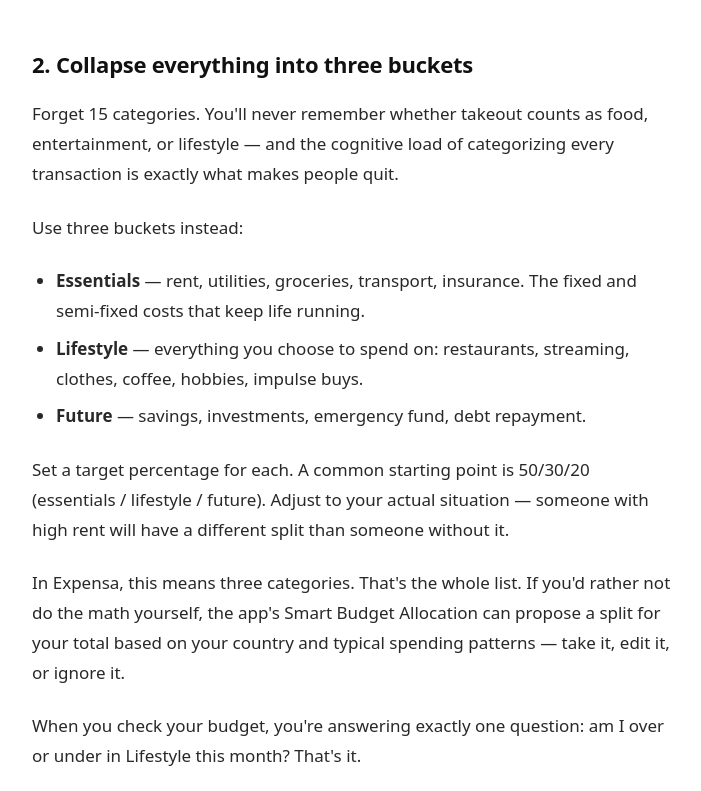
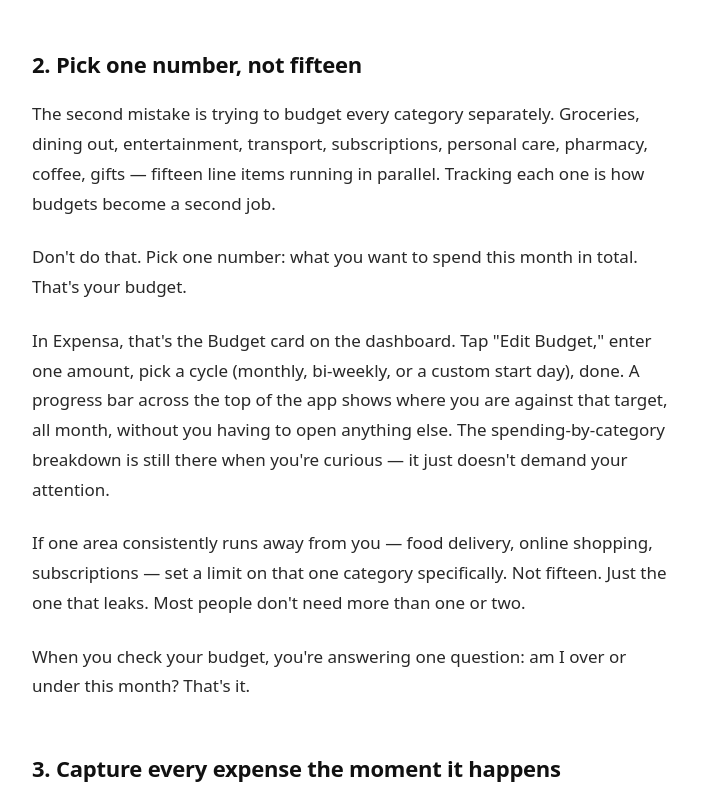
Before and after one commit to saintsereda/expensa, an Astro site in the folder blog/: page /blog/how-to-actually-stick-to-a-budget/ in a window 1280 px wide. Shown: the part 1241-2032 px from the top of the page, without its empty margins (286-987 px from the left). Built offline with nearby package versions, Linux system fonts and the light colour scheme; Astro itself is replaced by a stand-in of ours.

Commit message:
content(blog): replace 50/30/20 bucket framing with one-budget model
The Essentials/Lifestyle/Future bucket system and 50/30/20 rule
weren't anything Expensa actually implements. The app has one total
spending budget (free) and optional per-category limits for specific
leaks — so the post now teaches that model directly.

- Section 2 rewritten around "pick one number" and the dashboard
  Budget card flow; category limits presented as a targeted fix for
  one runaway area, not a whole bucket system.
- Section 4 Sunday check now reads "total spending vs. monthly
  target" instead of "Lifestyle spending vs. target."
- Summary step 2 updated to match.

Co-Authored-By: Claude Opus 4.7 (1M context) <noreply@anthropic.com>

```diff
--- a/blog/src/content/posts/how-to-actually-stick-to-a-budget.mdx
+++ b/blog/src/content/posts/how-to-actually-stick-to-a-budget.mdx
@@ -24,21 +24,17 @@ If doing that by hand sounds like homework, it is. Expensa lets you import a CSV
 
 Working from truth instead of aspiration changes everything. Your budget becomes a reflection of your life, not a punishment for it. And when you adjust spending, you're adjusting from a real number rather than a number you invented.
 
-## 2. Collapse everything into three buckets
+## 2. Pick one number, not fifteen
 
-Forget 15 categories. You'll never remember whether takeout counts as food, entertainment, or lifestyle — and the cognitive load of categorizing every transaction is exactly what makes people quit.
+The second mistake is trying to budget every category separately. Groceries, dining out, entertainment, transport, subscriptions, personal care, pharmacy, coffee, gifts — fifteen line items running in parallel. Tracking each one is how budgets become a second job.
 
-Use three buckets instead:
+Don't do that. Pick one number: what you want to spend this month in total. That's your budget.
 
-- **Essentials** — rent, utilities, groceries, transport, insurance. The fixed and semi-fixed costs that keep life running.
-- **Lifestyle** — everything you choose to spend on: restaurants, streaming, clothes, coffee, hobbies, impulse buys.
-- **Future** — savings, investments, emergency fund, debt repayment.
+In Expensa, that's the Budget card on the dashboard. Tap "Edit Budget," enter one amount, pick a cycle (monthly, bi-weekly, or a custom start day), done. A progress bar across the top of the app shows where you are against that target, all month, without you having to open anything else. The spending-by-category breakdown is still there when you're curious — it just doesn't demand your attention.
 
-Set a target percentage for each. A common starting point is 50/30/20 (essentials / lifestyle / future). Adjust to your actual situation — someone with high rent will have a different split than someone without it.
+If one area consistently runs away from you — food delivery, online shopping, subscriptions — set a limit on that one category specifically. Not fifteen. Just the one that leaks. Most people don't need more than one or two.
 
-In Expensa, this means three categories. That's the whole list. If you'd rather not do the math yourself, the app's Smart Budget Allocation can propose a split for your total based on your country and typical spending patterns — take it, edit it, or ignore it.
-
-When you check your budget, you're answering exactly one question: am I over or under in Lifestyle this month? That's it.
+When you check your budget, you're answering one question: am I over or under this month? That's it.
 
 ## 3. Capture every expense the moment it happens
 
@@ -59,7 +55,7 @@ Monthly reviews are overwhelming by design. You're looking at four weeks of deci
 A weekly five-minute check-in changes the dynamic entirely:
 
 1. Open your expense tracker — the Expensa dashboard shows a budget progress bar and a spending-by-category chart at the top.
-2. See your Lifestyle spending to date versus your target for the month.
+2. See your total spending so far versus your monthly target.
 3. If you're ahead of pace, ease back slightly next week. If you're on track or behind, carry on.
 
 That's it. Five minutes, once a week. No spreadsheet. No guilt spiral.
@@ -83,7 +79,7 @@ Friction doesn't eliminate spending. It inserts a moment of deliberate choice wh
 ## The system in five steps
 
 1. Spend one hour understanding your real spending baseline from the past three months
-2. Set targets for three buckets: essentials, lifestyle, future
+2. Set one monthly spending target — and a limit on the one category that leaks, if there is one
 3. Log every expense the moment it happens
 4. Check your progress every Sunday for five minutes
 5. Add friction to your two or three biggest weak spots
```
